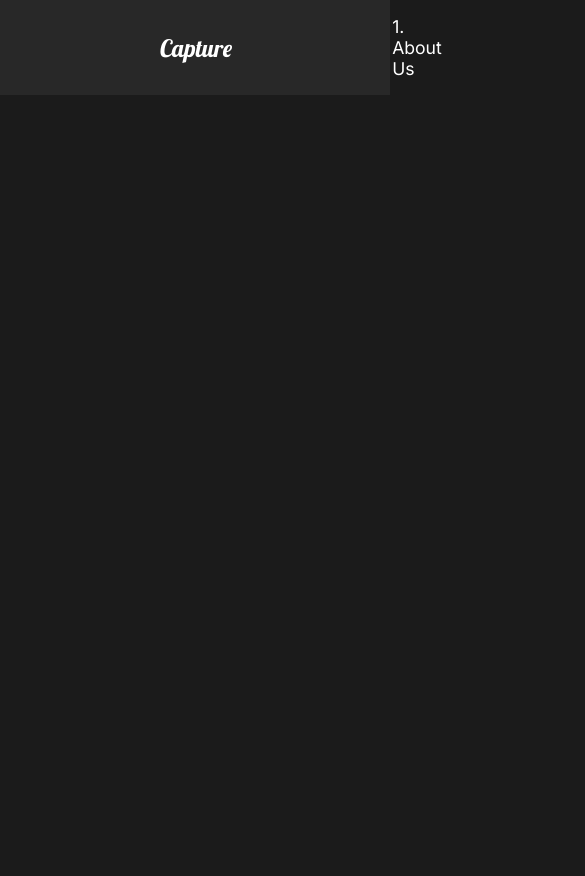
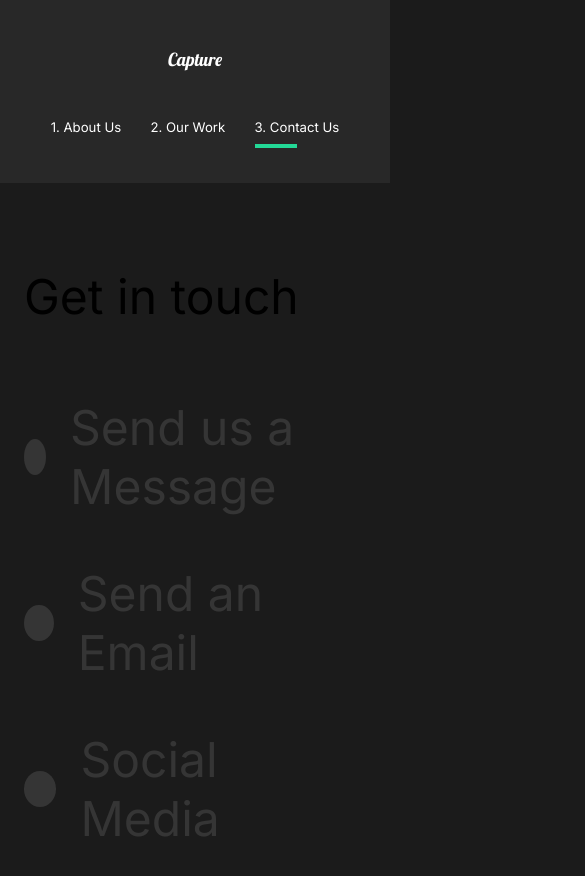
Before and after one commit to joaquimgi/capture-webapp, a React (Create React App) app: page /contact in a window 390 px wide. Shown: the top 876 px of the page, 585 px wide, since content can reach past the window. Before the commit the page ends 844 px from the top, so only its background shows below. Built offline with nearby package versions, Linux system fonts and the light colour scheme.

Commit message:
Add basic mobile styling and navigation animation

```diff
--- a/src/components/GlobalStyle.js
+++ b/src/components/GlobalStyle.js
@@ -10,6 +10,13 @@
 body{
     background: #1b1b1b;
     font-family: 'Inter', sans-serif;
+    overflow-x:hidden;
+}
+
+html{
+    @media (max-width:1700px){
+        font-size:75%;
+    }
 }
 
 button{
--- a/src/components/Nav.js
+++ b/src/components/Nav.js
@@ -1,7 +1,10 @@
-import { Link } from "react-router-dom";
+import { Link, useLocation } from "react-router-dom";
 import styled from "styled-components";
 
+import { motion } from "framer-motion";
+
 const Nav = () => {
+  const { pathname } = useLocation();
   return (
     <StyledNav>
       <h1>
@@ -12,12 +15,27 @@
       <ul>
         <li>
           <Link to="/">1. About Us</Link>
+          <Line
+            transition={{ duration: 0.75 }}
+            initial={{ width: "0%" }}
+            animate={{ width: pathname === "/" ? "50%" : "0%" }}
+          />
         </li>
         <li>
           <Link to="/work">2. Our Work</Link>
+          <Line
+            transition={{ duration: 0.75 }}
+            initial={{ width: "0%" }}
+            animate={{ width: pathname === "/work" ? "50%" : "0%" }}
+          />
         </li>
         <li>
           <Link to="/contact">3. Contact Us</Link>
+          <Line
+            transition={{ duration: 0.75 }}
+            initial={{ width: "0%" }}
+            animate={{ width: pathname === "/contact" ? "50%" : "0%" }}
+          />
         </li>
       </ul>
     </StyledNav>
@@ -29,6 +47,9 @@
   display: flex;
   margin: auto;
   justify-content: space-between;
+  position: sticky;
+  top: 0;
+  z-index: 10;
   align-items: center;
   padding: 1rem 10rem;
   background: #282828;
@@ -49,6 +70,34 @@
     padding-left: 10rem;
     position: relative;
   }
+  @media (max-width: 1300px) {
+    flex-direction: column;
+    padding: 2rem 1rem;
+    ul {
+      padding: 2rem;
+      justify-content: space-around;
+      width: 100%;
+      li {
+        padding: 0;
+      }
+    }
+    #Logo {
+      display: inline-block;
+      margin: 2rem;
+    }
+  }
+`;
+
+const Line = styled(motion.div)`
+  height: 0.3rem;
+  width: 0%;
+  background: #23d997;
+  position: absolute;
+  bottom: -80%;
+  left: 60%;
+  @media (max-width: 1300px) {
+    left: 0%;
+  }
 `;
 
 export default Nav;
--- /dev/null
+++ b/src/components/ScrollToTop.js
@@ -0,0 +1,16 @@
+import { useEffect } from "react";
+
+const { useLocation } = require("react-router-dom");
+
+const ScrollToTop = () => {
+  const { pathname } = useLocation();
+  useEffect(() => {
+    window.scroll({
+      top: 0,
+      left: 0,
+    });
+  }, [pathname]);
+  return null;
+};
+
+export default ScrollToTop;
--- a/src/components/ServicesSection.js
+++ b/src/components/ServicesSection.js
@@ -78,6 +78,9 @@
 const Cards = styled.div`
   display: flex;
   flex-wrap: wrap;
+  @media (max-width: 1300px) {
+    justify-content: center;
+  }
 `;
 
 const Card = styled.div`
--- a/src/pages/AboutUs.js
+++ b/src/pages/AboutUs.js
@@ -4,6 +4,7 @@
 
 import { motion } from "framer-motion";
 import { pageAnimation } from "../Animation";
+import ScrollToTop from "../components/ScrollToTop";
 
 const AboutUs = () => {
   return (
@@ -16,6 +17,7 @@
       <AboutSection />
       <ServicesSection />
       <FaqSection />
+      <ScrollToTop />
     </motion.div>
   );
 };
--- a/src/pages/ContactUs.js
+++ b/src/pages/ContactUs.js
@@ -1,14 +1,78 @@
 import { motion } from "framer-motion";
-import { pageAnimation } from "../Animation";
+import styled from "styled-components";
+import { pageAnimation, titleAnim } from "../Animation";
 const ContactUs = () => {
   return (
-    <motion.div
+    <ContactStyle
       variants={pageAnimation}
       initial="hidden"
       animate="show"
       exit="exit"
-    ></motion.div>
+    >
+      <Title>
+        <Hide>
+          <motion.h2 variants={titleAnim}>Get in touch</motion.h2>
+        </Hide>
+      </Title>
+      <div>
+        <Hide>
+          <Social variants={titleAnim}>
+            <Circle />
+            <h2>Send us a Message</h2>
+          </Social>
+        </Hide>
+        <Hide>
+          <Social variants={titleAnim}>
+            <Circle />
+            <h2>Send an Email</h2>
+          </Social>
+        </Hide>
+        <Hide>
+          <Social variants={titleAnim}>
+            <Circle />
+            <h2>Social Media</h2>
+          </Social>
+        </Hide>
+      </div>
+    </ContactStyle>
   );
 };
 
+const ContactStyle = styled(motion.div)`
+  padding: 5rem 10rem;
+  color: #353535;
+  min-height: 90vh;
+  @media (max-width: 1300px) {
+    padding: 2rem;
+    font-size: 1rem;
+  }
+`;
+
+const Title = styled(motion.div)`
+  margin-bottom: 4rem;
+  color: black;
+  @media (max-width: 1300px) {
+    margin-top: 5rem;
+  }
+`;
+
+const Hide = styled.div`
+  overflow: hidden;
+`;
+
+const Circle = styled.div`
+  border-radius: 50%;
+  width: 3rem;
+  height: 3rem;
+  background: #353535;
+`;
+
+const Social = styled(motion.div)`
+  display: flex;
+  align-items: center;
+  h2 {
+    margin: 2rem;
+  }
+`;
+
 export default ContactUs;
--- a/src/pages/MovieDetail.js
+++ b/src/pages/MovieDetail.js
@@ -73,6 +73,10 @@
   margin: 5rem 10rem;
   align-items: center;
   justify-content: space-around;
+  @media (max-width: 1300px) {
+    display: block;
+    margin: 2rem 2rem;
+  }
 `;
 
 const AwardStyle = styled.div`
--- a/src/pages/OurWork.js
+++ b/src/pages/OurWork.js
@@ -17,6 +17,7 @@
 } from "../Animation";
 
 import { useScroll } from "../components/useScroll";
+import ScrollToTop from "../components/ScrollToTop";
 
 const OurWork = () => {
   const [element, controls] = useScroll();
@@ -31,6 +32,8 @@
       exit="exit"
       style={{ background: "#fff" }}
     >
+      <ScrollToTop />
+
       <motion.div variants={sliderContainer}>
         <Frame1 variants={slider} />
         <Frame2 variants={slider} />
@@ -78,6 +81,9 @@
   h2 {
     padding: 1rem 0rem;
   }
+  @media (max-width: 1300px) {
+    padding: 2rem 2rem;
+  }
 `;
 
 const Movie = styled(motion.div)`
--- a/src/styles.js
+++ b/src/styles.js
@@ -10,6 +10,11 @@
   justify-content: space-between;
   padding: 5rem 10rem;
   color: white;
+  @media (max-width: 1300px) {
+    display: block;
+    padding: 2rem 2rem;
+    text-align: center;
+  }
 `;
 
 export const Description = styled.div`
@@ -17,6 +22,12 @@
   padding-right: 5rem;
   h2 {
     font-weight: lighter;
+  }
+  @media (max-width: 1300px) {
+    padding: 0;
+    button {
+      margin: 2rem 0rem 5rem 0rem;
+    }
   }
 `;
 
```
